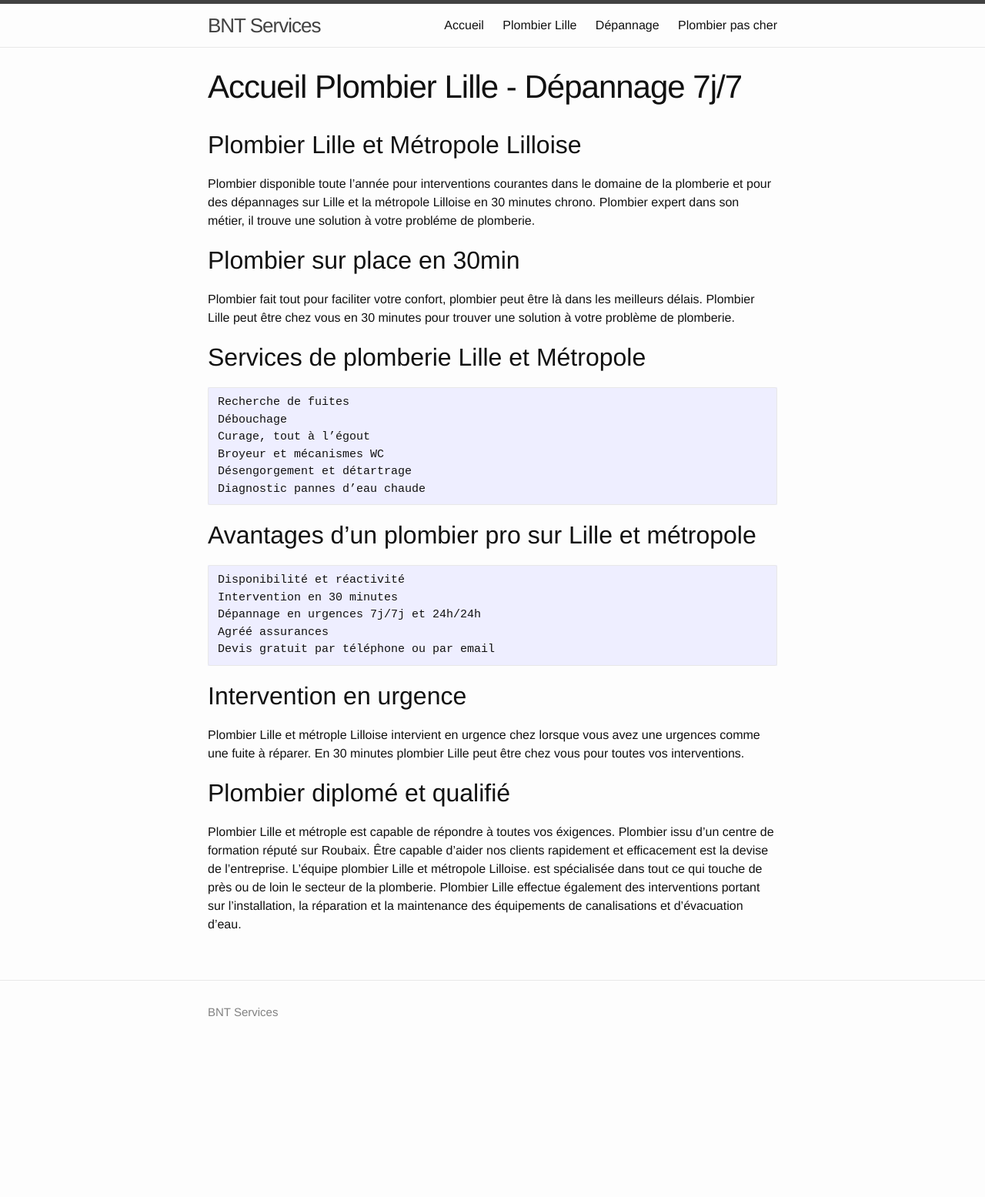
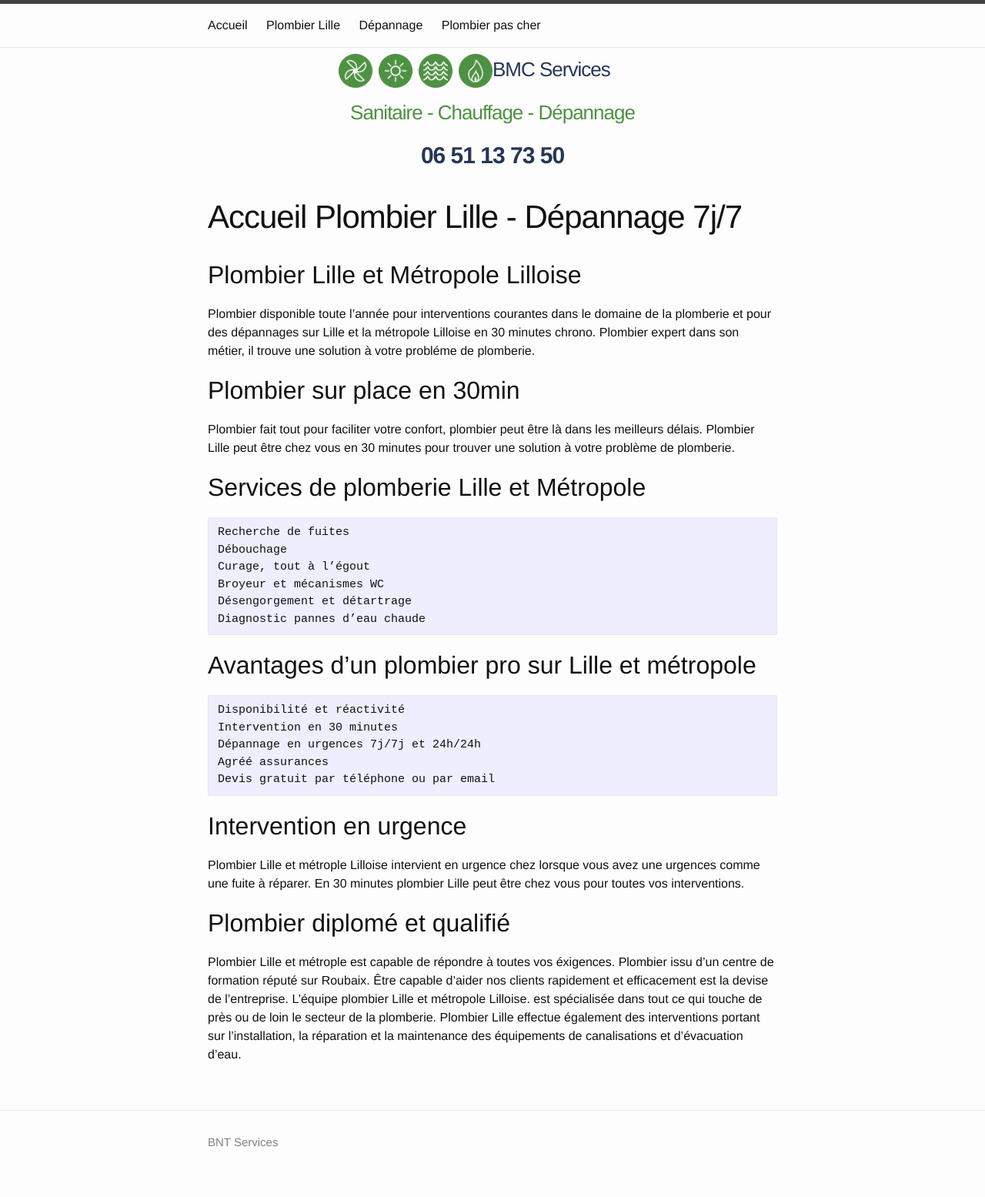
Before and after one commit to bntservices/bntservices.github.io, a Jekyll site: the page built from index.html, in a window 1280 px wide. Shown: the whole page at 77% size. Built offline with Jekyll 4.4.1, drawn with Linux system fonts in a browser that asks for light colours; before the commit the page ends 1386 px from its top, so only the background shows below that.

Commit message:
avancée sur la top frame

```diff
--- a/_includes/header.html
+++ b/_includes/header.html
@@ -1,8 +1,6 @@
 <header class="site-header">
 
   <div class="wrapper">
-
-    <a class="site-title" href="{{ site.baseurl }}/">{{ site.title }}</a>
 
     <nav class="site-nav">
       <a href="#" class="menu-icon">
@@ -23,5 +21,22 @@
     </nav>
 
   </div>
+</header>
 
-</header>
+
+<div class="site-top-frame">
+
+  <div class="site-top-frame--layer-one">
+    <div class="site-top-frame--layer-one--logo">
+      <img src="/images/logo.png"/>
+    </div>
+
+    <div class="site-top-frame--layer-one--title">
+      BMC Services
+    </div>
+  </div>
+
+
+<div class="site-top-frame-services">Sanitaire - Chauffage - Dépannage</div>
+<div class="site-top-frame-phone"><a href="tel:0651137350">06 51 13 73 50</a></div>
+</div>
--- a/_sass/_layout.scss
+++ b/_sass/_layout.scss
@@ -10,22 +10,44 @@
     position: relative;
 }
 
-.site-title {
+.site-top-frame {
+    // border: 2px solid red;
     font-size: 26px;
     font-weight: 300;
     line-height: 56px;
     letter-spacing: -1px;
-    margin-bottom: 0;
+    text-align: center;
+}
+
+.site-top-frame--layer-one {
+    // border: 2px solid green;
+    overflow: auto;
+    margin: auto;
+    max-width: 400px;
+}
+.site-top-frame--layer-one--logo {
     float: left;
+    width: 200px;
+}
+.site-top-frame--layer-one--title {
+    float: left;
+    color: $blue-color;
+}
 
-    &,
-    &:visited {
-        color: $grey-color-dark;
+.site-top-frame-services {
+    color: $green-color;
+}
+
+.site-top-frame-phone {
+    a {
+      color: $blue-color;
+      font-size: 30px;
+      font-weight: bold;
     }
 }
 
 .site-nav {
-    float: right;
+    //float: right;
     line-height: 56px;
 
     .menu-icon {
--- a/css/main.scss
+++ b/css/main.scss
@@ -17,6 +17,10 @@ $spacing-unit:     30px;
 $text-color:       #111;
 $background-color: #fdfdfd;
 $brand-color:      #2a7ae2;
+
+// Couleurs Benoit Plomberie
+$blue-color:       #253756;
+$green-color:      #4e9142;
 
 $grey-color:       #828282;
 $grey-color-light: lighten($grey-color, 40%);
```
Also changed, not shown: images/logo.png (added).
